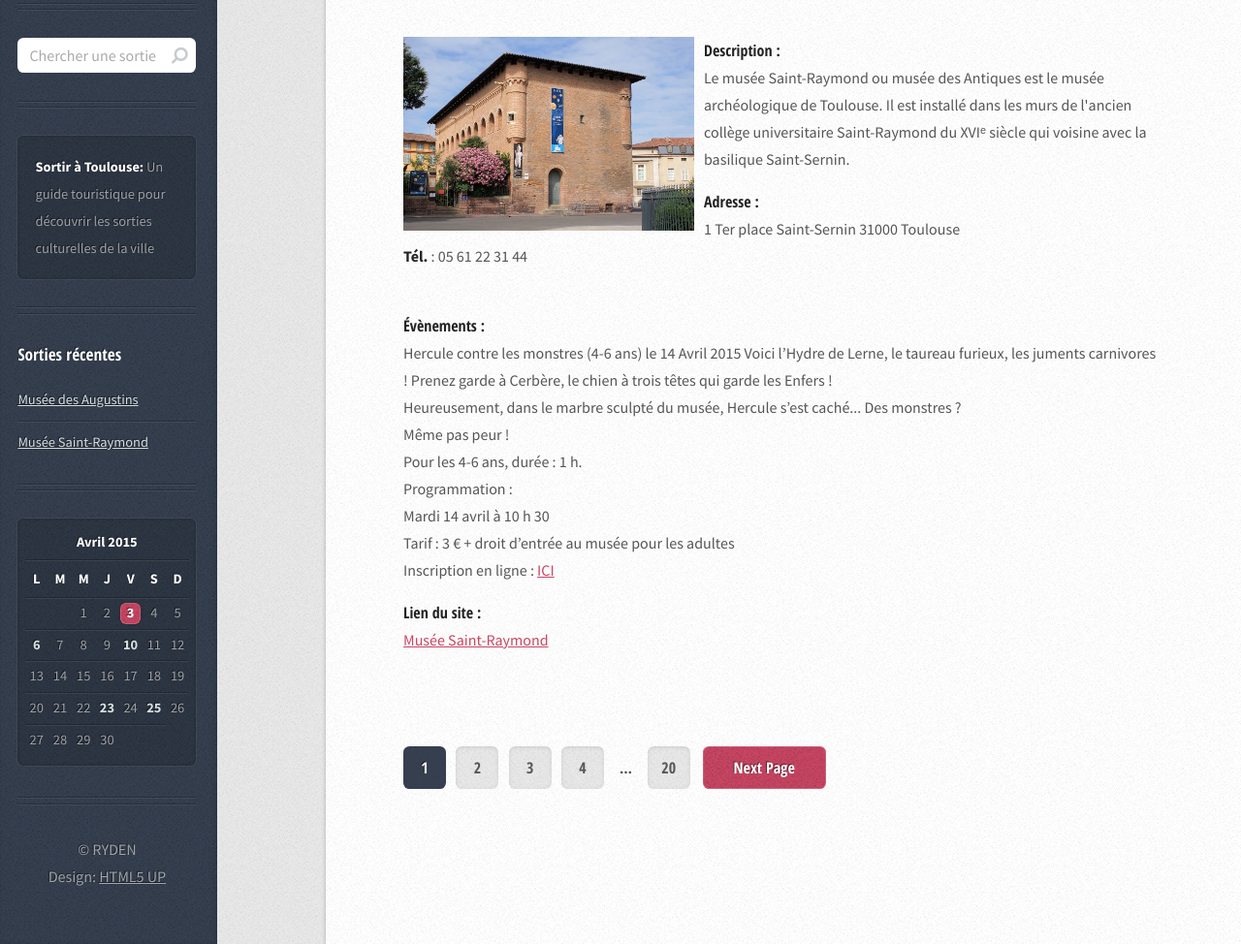
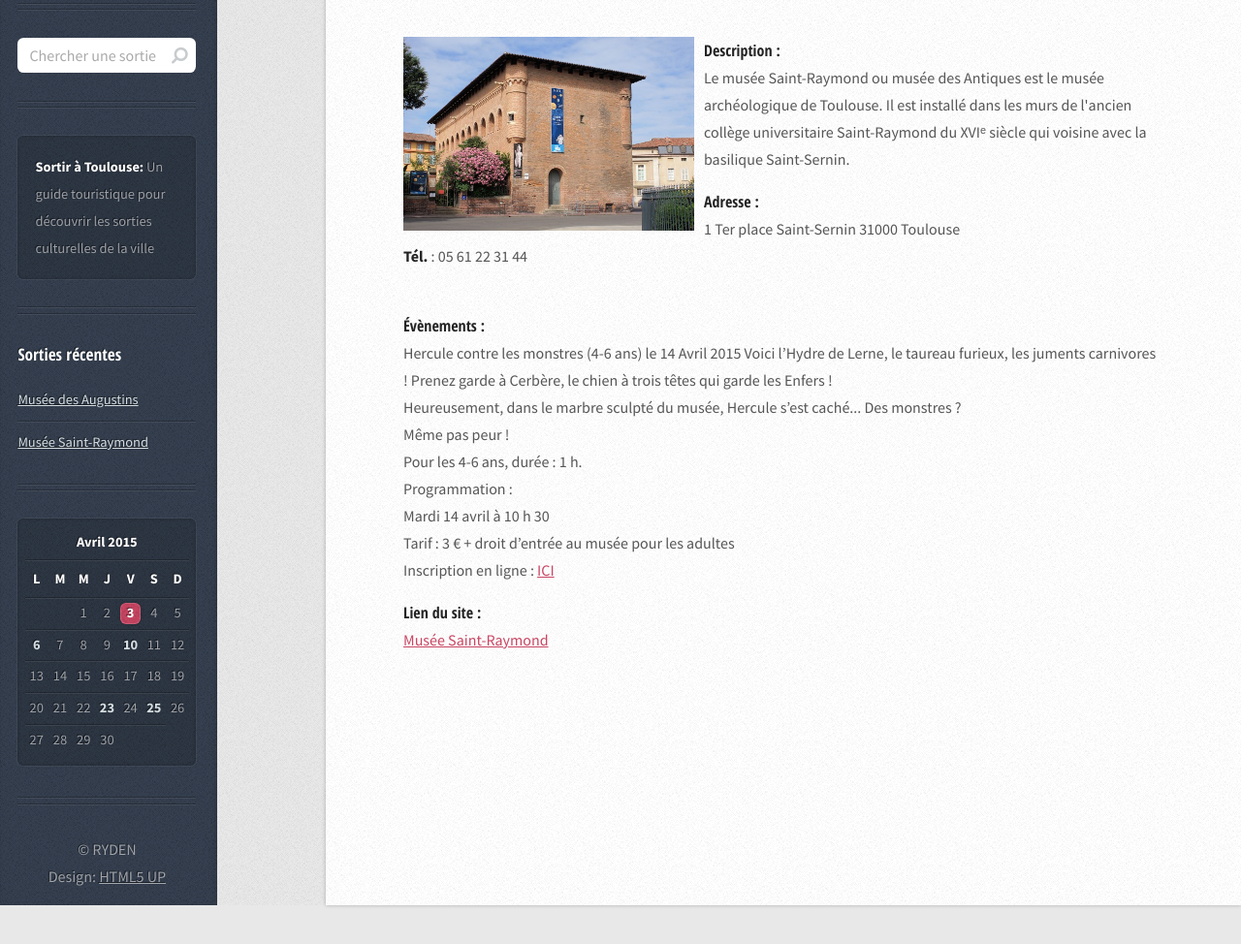
Before and after one commit to Tetote/GuideTouristique, a plain HTML site: page detail_mus2.html in a window 1280 px wide. Shown: the part 400-1374 px from the top of the page at 97% size. After the commit the page ends 1334 px from the top, so only its background shows below. Drawn offline with Linux system fonts and the light colour scheme.

Commit message:
Fix detail_mus2.html

```diff
--- a/detail_mus2.html
+++ b/detail_mus2.html
@@ -98,19 +98,6 @@
 <a href="http://saintraymond.toulouse.fr/">Musée Saint-Raymond</a>
 								</article>
 
-							<!-- Pagination -->
-								<div class="pagination">
-									<!--<a href="#" class="button previous">Previous Page</a>-->
-									<div class="pages">
-										<a href="#" class="active">1</a>
-										<a href="#">2</a>
-										<a href="#">3</a>
-										<a href="#">4</a>
-										<span>&hellip;</span>
-										<a href="#">20</a>
-									</div>
-									<a href="#" class="button next">Next Page</a>
-								</div>
 
 						</div>
 					</div>
```
